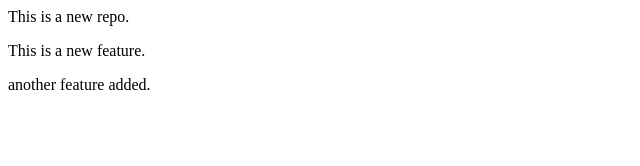
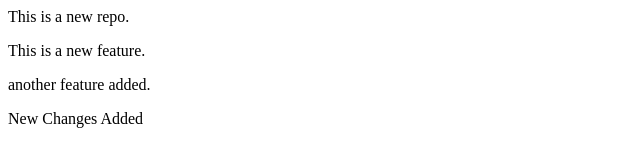
Before and after one commit to Sanzidislam/local_repo, a plain HTML site: page index.html in a window 1280 px wide. Shown: the whole page, without its empty margins (0-640 px from the left). Drawn offline with Linux system fonts and the light colour scheme.

Commit message:
new changes in html

```diff
--- a/index.html
+++ b/index.html
@@ -1,3 +1,4 @@
 <p>This is a new repo.</p>
 <p>This is a new feature.</p>
 <p>another feature added.</p>
+<p>New Changes Added</p>
```
